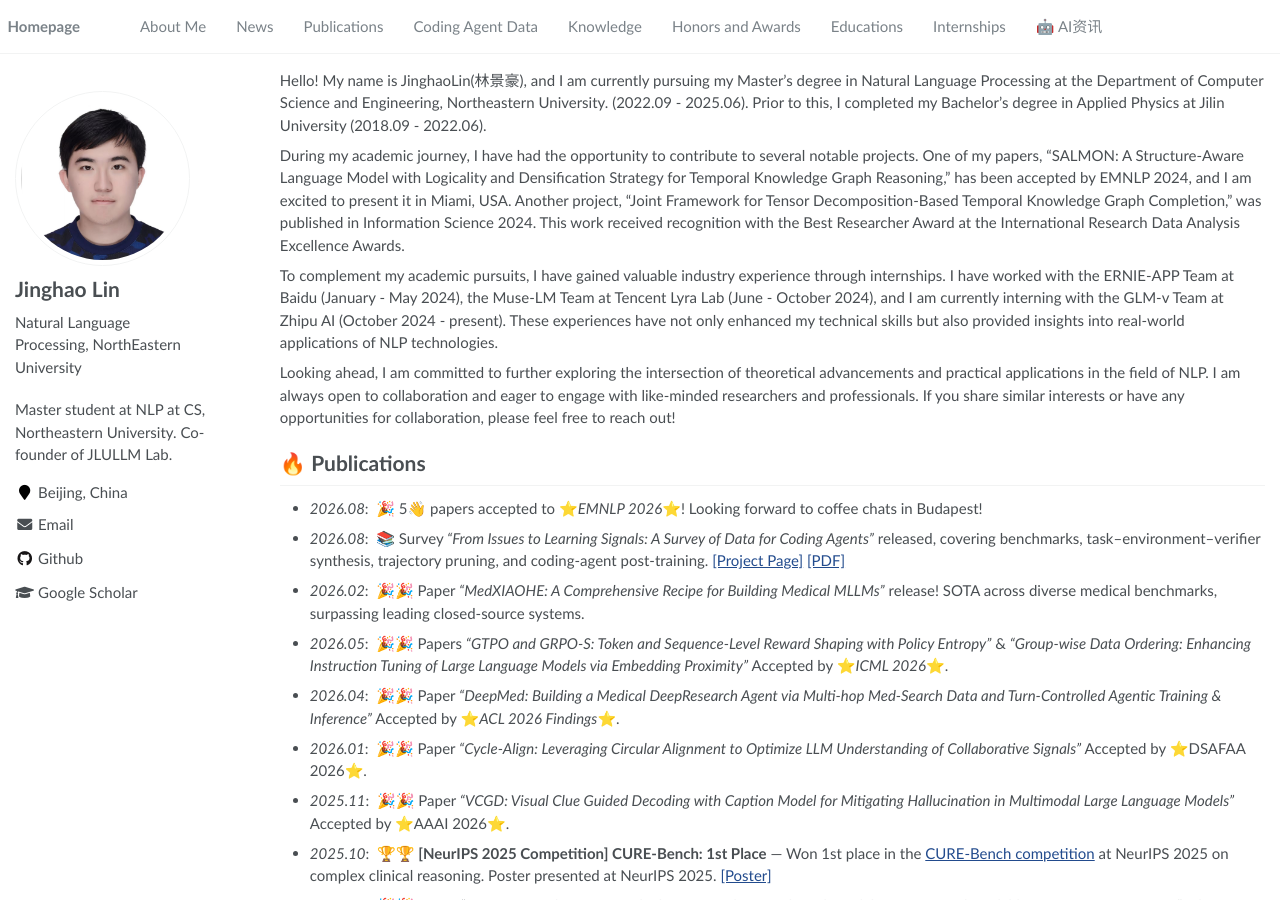
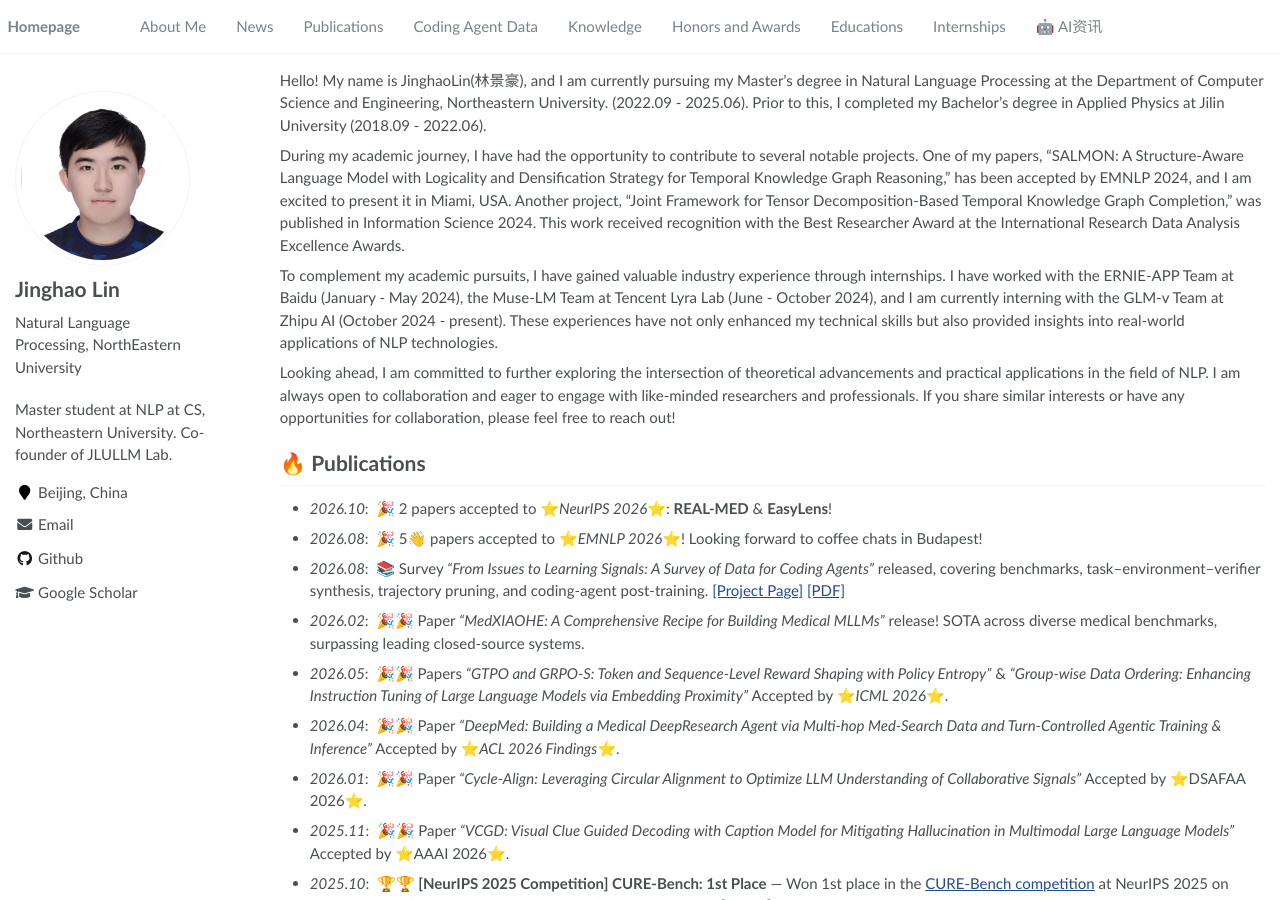
Before and after one commit to linjh1118/linjh1118.github.io, a Jekyll site: the page built from _pages/about.md, in a window 1280 px wide and 900 px high. Built offline with Jekyll 4.4.1, drawn with Linux system fonts in a browser that asks for light colours.

Commit message:
Update homepage with two NeurIPS 2026 accepted papers

```diff
--- a/_pages/about.md
+++ b/_pages/about.md
@@ -25,6 +25,7 @@ To complement my academic pursuits, I have gained valuable industry experience t
 Looking ahead, I am committed to further exploring the intersection of theoretical advancements and practical applications in the field of NLP. I am always open to collaboration and eager to engage with like-minded researchers and professionals. If you share similar interests or have any opportunities for collaboration, please feel free to reach out!
 
 # 🔥 Publications
+- *2026.10*: &nbsp;🎉 2 papers accepted to ⭐️*NeurIPS 2026*⭐️: **REAL-MED** & **EasyLens**!
 - *2026.08*: &nbsp;🎉 5👋 papers accepted to ⭐️*EMNLP 2026*⭐️! Looking forward to coffee chats in Budapest!
 - *2026.08*: &nbsp;📚 Survey *"From Issues to Learning Signals: A Survey of Data for Coding Agents"* released, covering benchmarks, task–environment–verifier synthesis, trajectory pruning, and coding-agent post-training. [[Project Page]](/coding-agent-data/) [[PDF]](/coding-agent-data/assets/coding_agent_data_survey.pdf)
 - *2026.02*: &nbsp;🎉🎉 Paper *"MedXIAOHE: A Comprehensive Recipe for Building Medical MLLMs"* release! SOTA across diverse medical benchmarks, surpassing leading closed-source systems.
```
